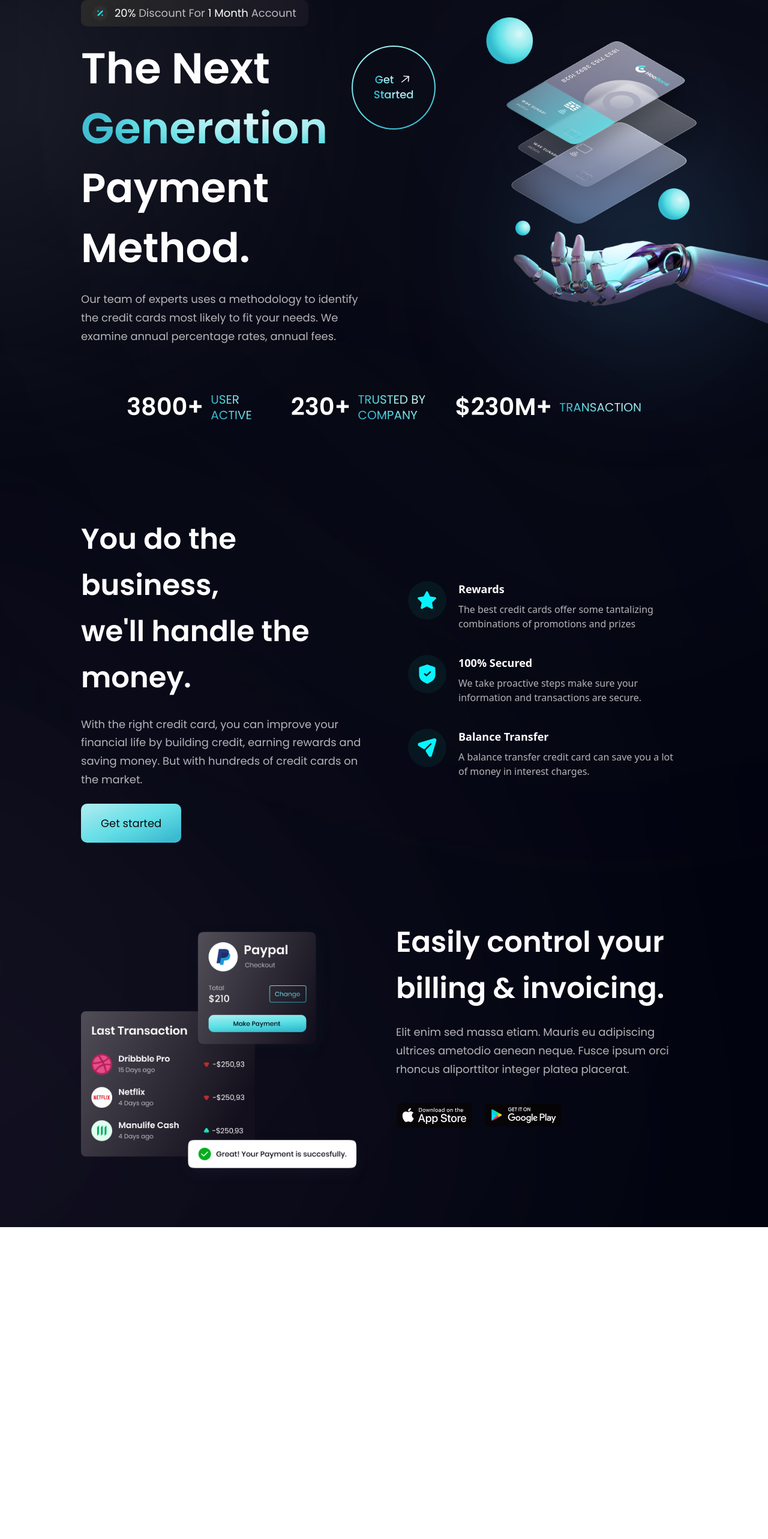
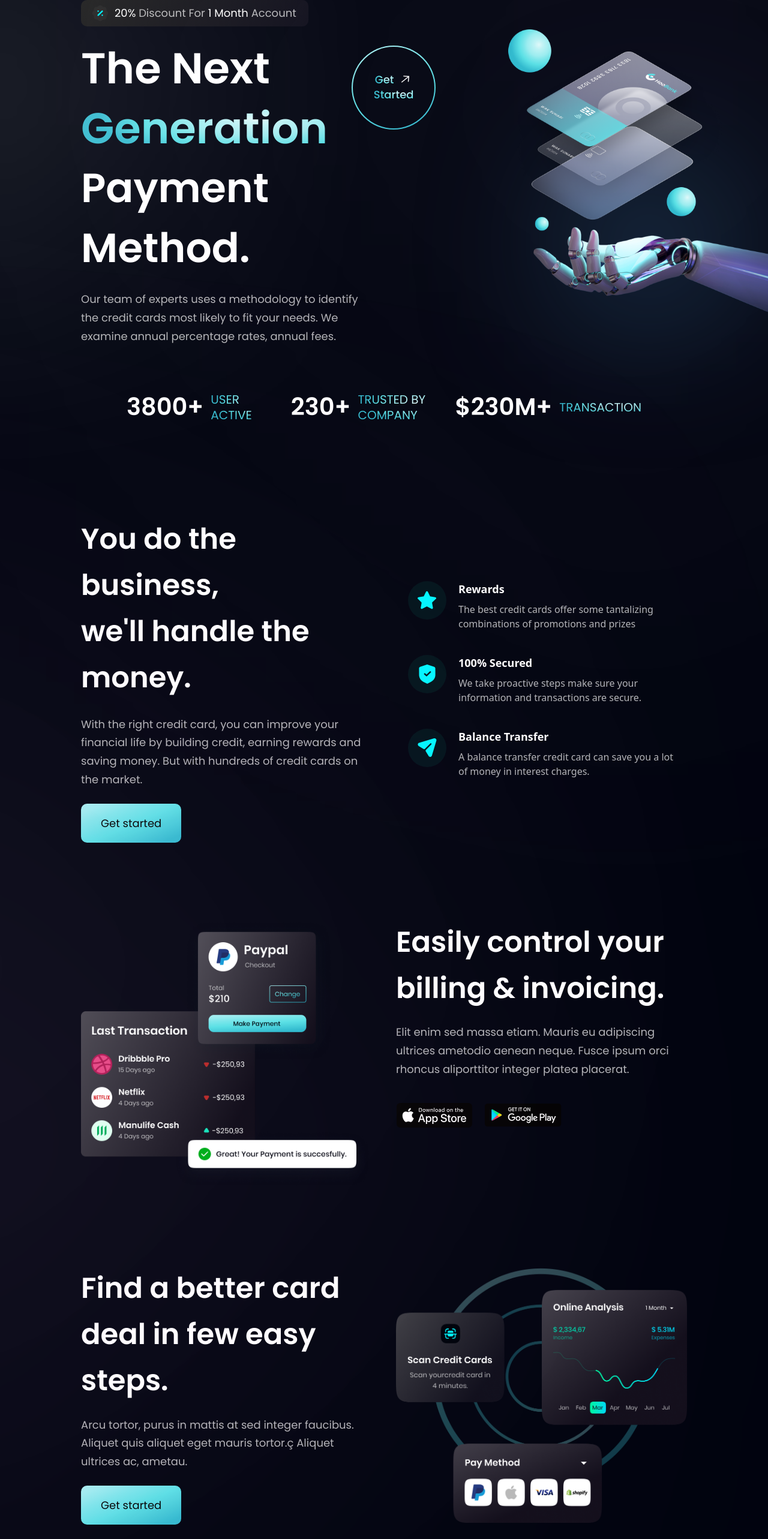
Before and after one commit to xqudee/Bank-Landing, a React (Vite) app in the folder bank_landing_page/: page / in a window 1280 px wide. Shown: the part 144-2710 px from the top of the page at 60% size. Before the commit the page ends 2190 px from the top, so only its background shows below. Built offline with nearby package versions, Linux system fonts and the light colour scheme.

Commit message:
card deal section

```diff
--- a/bank_landing_page/src/components/CardDeal.jsx
+++ b/bank_landing_page/src/components/CardDeal.jsx
@@ -1,10 +1,23 @@
 import React from 'react'
+import styles, {layout} from '../style'
+import Button from './Button'
+import { card } from '../assets'
 
 const CardDeal = () => {
   return (
-    <div>
+    <section className={layout.section}>
+      <div className={layout.sectionInfo}>
+        <h2 className={styles.heading2}>Find a better card deal in few easy steps.</h2>
+        <p className={`${styles.paragraph} max-w-[470px] mt-5`}>
+          Arcu tortor, purus in mattis at sed integer faucibus. Aliquet quis aliquet eget mauris tortor.ç Aliquet ultrices ac, ametau.
+        </p>
+        <Button styles="mt-10" />
+      </div>
 
-    </div>
+      <div className={layout.sectionImg}>
+        <img src={card} alt='card' className='w-[100%] max-w-[513px] max-h-[449px]' />
+      </div>
+    </section>
   )
 }
 
--- a/bank_landing_page/src/components/Hero.jsx
+++ b/bank_landing_page/src/components/Hero.jsx
@@ -6,7 +6,7 @@ import GetStarted from './GetStarted'
 const Hero = () => {
   return (
     <section id='home' className={`flex md:flex-row flex-col ${styles.paddingY}`}>
-      <div className={`flex-1 ${styles.flexStart} flex-col md:pl-[135px] sm:pl-16 xl:pl-0 pl-6 sm:pr-6 ss:pr-6 relative`}>
+      <div className={`flex-1 ${styles.flexStart} flex-col md:pl-[135px] sm:pl-16 xl:pl-0 pl-6 sm:pr-16 ss:pr-6 relative`}>
         <div className='flex flex-row items-center py-[6px] pl-4 pr-5 bg-discount-gradient rounded-[10px] mb-2 z-[1]'>
           <img src={discount} alt='discount'
             className='w-[32px] h-[32px]'
```
